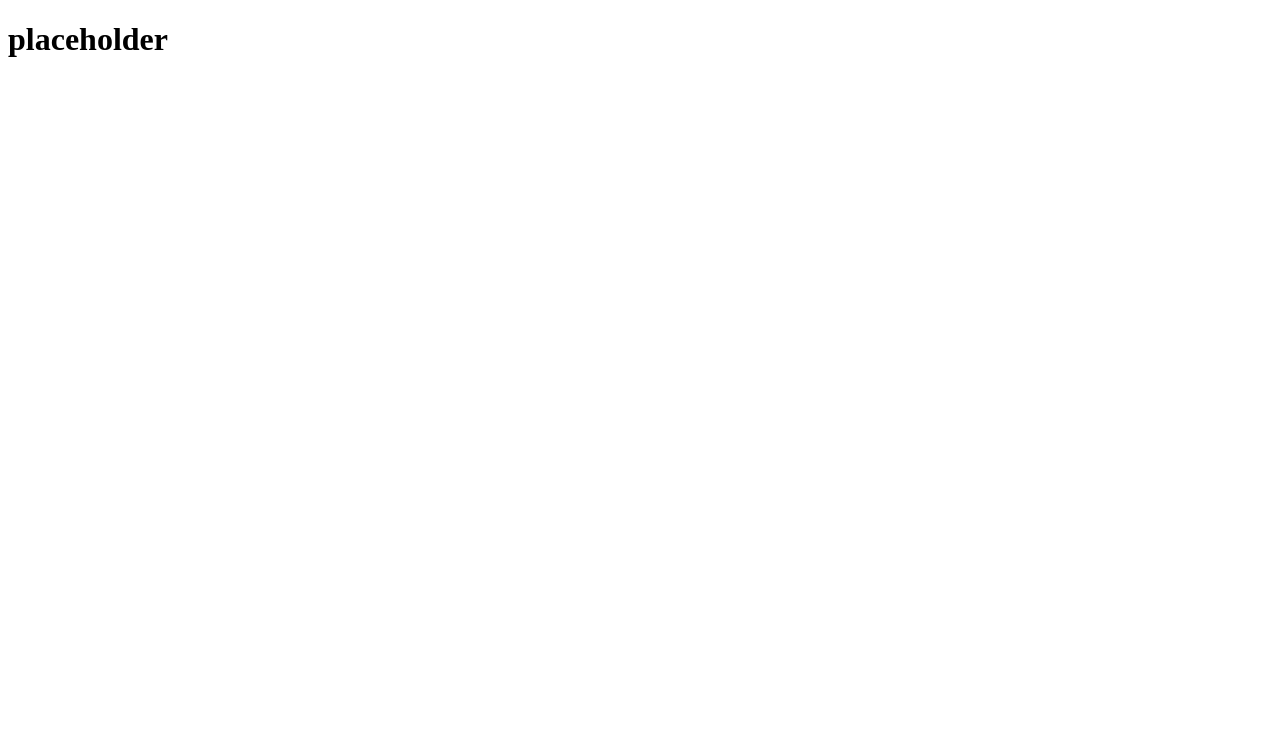
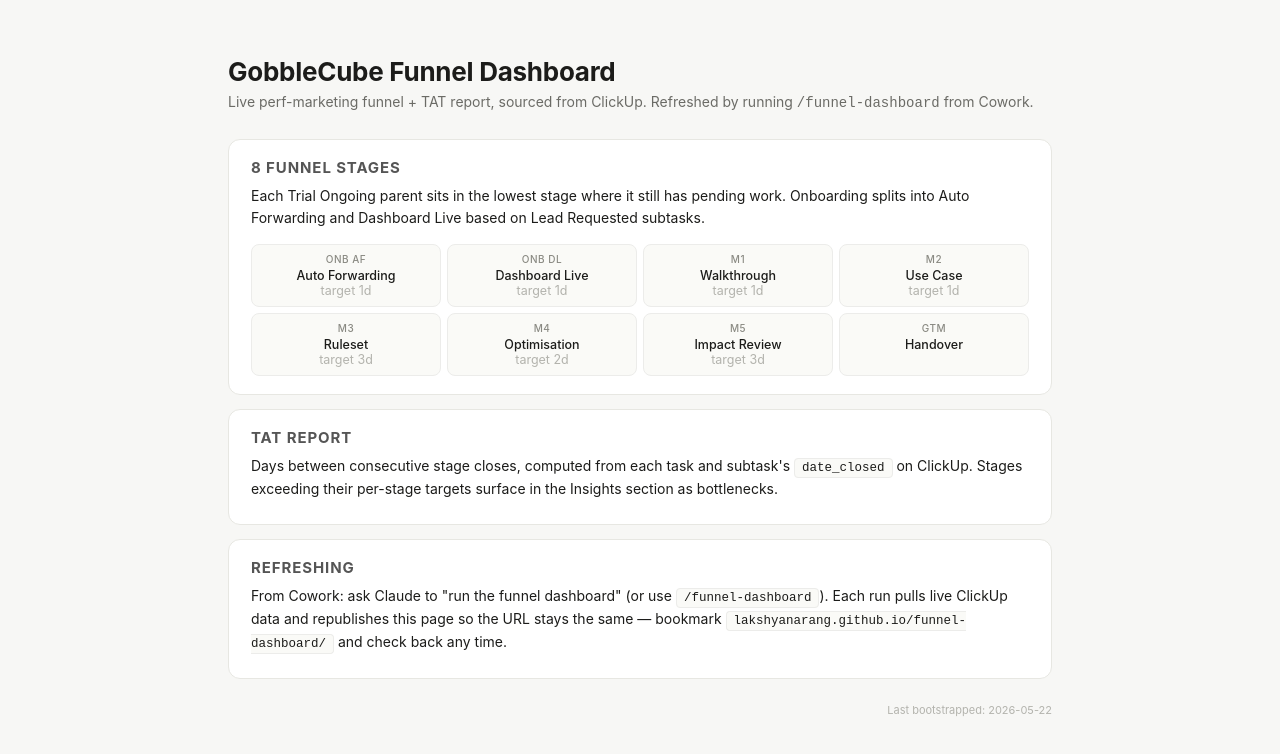
Before and after one commit to lakshyanarang/funnel-dashboard, a plain HTML site: page index.html in a window 1280 px wide. Drawn offline with Linux system fonts and the light colour scheme.

Commit message:
Update index.html

```diff
--- a/index.html
+++ b/index.html
@@ -1 +1,60 @@
-<!doctype html><html><head><meta charset="utf-8"><title>Funnel</title></head><body><h1>placeholder</h1></body></html>
+<!doctype html>
+<html lang="en">
+<head>
+<meta charset="utf-8" />
+<meta name="robots" content="noindex,nofollow" />
+<meta name="viewport" content="width=device-width, initial-scale=1" />
+<title>GobbleCube Funnel Dashboard</title>
+<style>
+  :root { color-scheme: light; }
+  * { box-sizing: border-box; }
+  html, body { margin: 0; background: #f7f7f5; color: #1c1c1a; font-family: -apple-system, BlinkMacSystemFont, "Segoe UI", Roboto, sans-serif; }
+  body { padding: 56px 28px 80px; max-width: 880px; margin: 0 auto; }
+  header h1 { margin: 0 0 6px; font-size: 26px; letter-spacing: -0.01em; }
+  header .sub { color: #6b6b66; font-size: 14px; }
+  .stack { display: grid; gap: 14px; margin-top: 28px; }
+  .card { background: #fff; border: 1px solid #e7e7e2; border-radius: 12px; padding: 18px 22px; }
+  .card h2 { margin: 0 0 8px; font-size: 15px; color: #555; text-transform: uppercase; letter-spacing: 0.06em; }
+  .card p { margin: 6px 0; font-size: 14px; line-height: 1.6; color: #1c1c1a; }
+  .card code { background: #fafaf7; border: 1px solid #ececea; border-radius: 4px; padding: 2px 7px; font-size: 12.5px; }
+  .stages { display: grid; grid-template-columns: repeat(4, 1fr); gap: 6px; margin-top: 14px; }
+  @media (max-width: 640px) { .stages { grid-template-columns: repeat(2, 1fr); } }
+  .stage { background: #fafaf7; border: 1px solid #ececea; border-radius: 8px; padding: 8px 10px; font-size: 12.5px; font-weight: 500; text-align: center; }
+  .stage .tag { font-size: 10px; color: #8a8a83; text-transform: uppercase; letter-spacing: 0.05em; display: block; margin-bottom: 3px; }
+  .stage .tgt { color: #b3b3ad; font-weight: 400; }
+  .timestamp { font-size: 11px; color: #b3b3ad; margin-top: 24px; text-align: right; }
+  a { color: #2f6b3a; }
+</style>
+</head>
+<body>
+<header>
+  <h1>GobbleCube Funnel Dashboard</h1>
+  <div class="sub">Live perf-marketing funnel + TAT report, sourced from ClickUp. Refreshed by running <code>/funnel-dashboard</code> from Cowork.</div>
+</header>
+<div class="stack">
+  <div class="card">
+    <h2>8 Funnel Stages</h2>
+    <p>Each Trial Ongoing parent sits in the lowest stage where it still has pending work. Onboarding splits into Auto Forwarding and Dashboard Live based on Lead Requested subtasks.</p>
+    <div class="stages">
+      <div class="stage"><span class="tag">Onb AF</span>Auto Forwarding<br><span class="tgt">target 1d</span></div>
+      <div class="stage"><span class="tag">Onb DL</span>Dashboard Live<br><span class="tgt">target 1d</span></div>
+      <div class="stage"><span class="tag">M1</span>Walkthrough<br><span class="tgt">target 1d</span></div>
+      <div class="stage"><span class="tag">M2</span>Use Case<br><span class="tgt">target 1d</span></div>
+      <div class="stage"><span class="tag">M3</span>Ruleset<br><span class="tgt">target 3d</span></div>
+      <div class="stage"><span class="tag">M4</span>Optimisation<br><span class="tgt">target 2d</span></div>
+      <div class="stage"><span class="tag">M5</span>Impact Review<br><span class="tgt">target 3d</span></div>
+      <div class="stage"><span class="tag">GTM</span>Handover</div>
+    </div>
+  </div>
+  <div class="card">
+    <h2>TAT report</h2>
+    <p>Days between consecutive stage closes, computed from each task and subtask's <code>date_closed</code> on ClickUp. Stages exceeding their per-stage targets surface in the Insights section as bottlenecks.</p>
+  </div>
+  <div class="card">
+    <h2>Refreshing</h2>
+    <p>From Cowork: ask Claude to "run the funnel dashboard" (or use <code>/funnel-dashboard</code>). Each run pulls live ClickUp data and republishes this page so the URL stays the same — bookmark <code>lakshyanarang.github.io/funnel-dashboard/</code> and check back any time.</p>
+  </div>
+</div>
+<div class="timestamp">Last bootstrapped: 2026-05-22</div>
+</body>
+</html>
```
